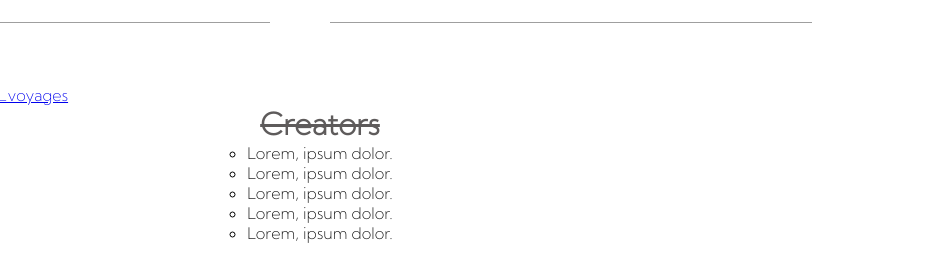
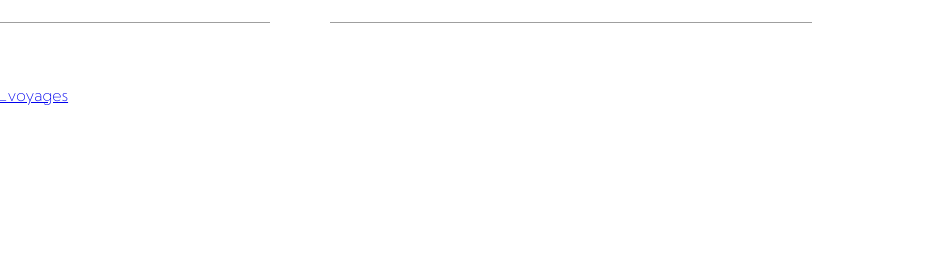
Before and after one commit to Arael21/Chingu-Solo-Project, a plain HTML site: page index.html in a window 1280 px wide. Shown: the part 1956-2209 px from the top of the page, 340-1280 px from the left. After the commit the page ends 2061 px from the top, so only its background shows below. Drawn offline with Linux system fonts and the light colour scheme; a web font is replaced by a local one.

Commit message:
Update index.html

```diff
--- a/index.html
+++ b/index.html
@@ -168,25 +168,6 @@
      </div>
     </div>
     </div>
-
-<ul class="last_ul">
-  <h1 class="Creator">Creators</h1>
-  <li class="li">
-    Lorem, ipsum dolor.
-  </li>
-  <li class="li">
-    Lorem, ipsum dolor.
-  </li>
-  <li class="li">
-    Lorem, ipsum dolor.
-  </li>
-  <li class="li">
-    Lorem, ipsum dolor.
-  </li>
-  <li class="li">
-    Lorem, ipsum dolor.
-  </li>
-</ul>
 </footer>
 <script src="java.js"></script>
 </html>
```
